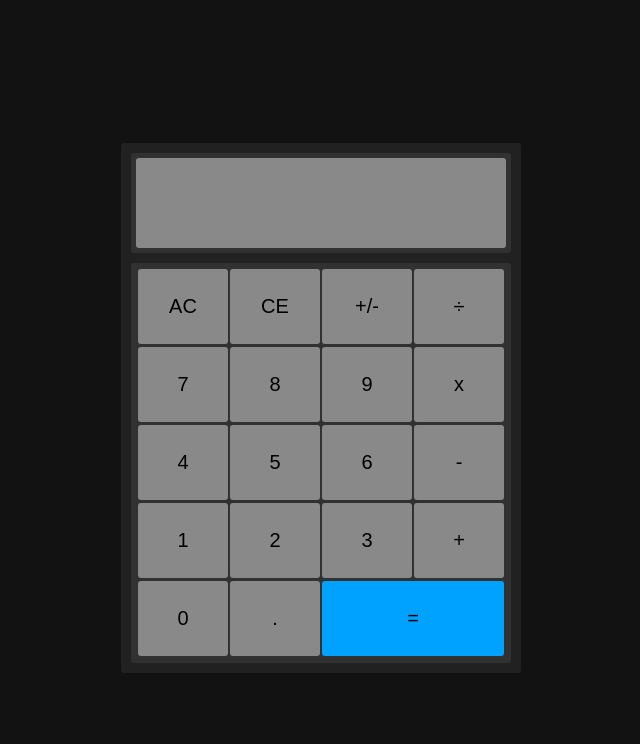
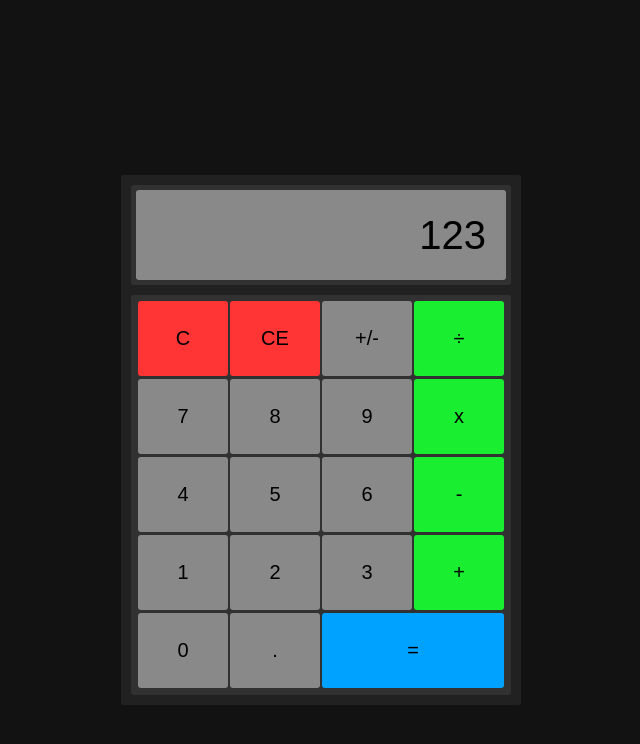
Before and after one commit to keffri/top-calculator, a plain HTML site: page index.html in a window 1280 px wide. Shown: the whole page, without its empty margins (319-959 px from the left). Drawn offline with Linux system fonts and the light colour scheme.

Commit message:
color changes

```diff
--- a/index.html
+++ b/index.html
@@ -9,25 +9,25 @@
   <body>
     <div class="calculator">
       <div class="display-bg">
-        <div class="display"></div>
+        <div class="display"><p class="display-text">123</p></div>
       </div>
       <div class="buttons">
-        <button class="calc__button bg-grey-light">AC</button>
-        <button class="calc__button bg-grey-light">CE</button>
+        <button class="calc__button bg-red">C</button>
+        <button class="calc__button bg-red">CE</button>
         <button class="calc__button bg-grey-light">+/-</button>
-        <button class="calc__button bg-grey-light">÷</button>
+        <button class="calc__button bg-green">÷</button>
         <button class="calc__button bg-grey-light">7</button>
         <button class="calc__button bg-grey-light">8</button>
         <button class="calc__button bg-grey-light">9</button>
-        <button class="calc__button bg-grey-light">x</button>
+        <button class="calc__button bg-green">x</button>
         <button class="calc__button bg-grey-light">4</button>
         <button class="calc__button bg-grey-light">5</button>
         <button class="calc__button bg-grey-light">6</button>
-        <button class="calc__button bg-grey-light">-</button>
+        <button class="calc__button bg-green">-</button>
         <button class="calc__button bg-grey-light">1</button>
         <button class="calc__button bg-grey-light">2</button>
         <button class="calc__button bg-grey-light">3</button>
-        <button class="calc__button bg-grey-light">+</button>
+        <button class="calc__button bg-green">+</button>
         <button class="calc__button bg-grey-light">0</button>
         <button class="calc__button bg-grey-light">.</button>
         <button class="calc__button bg-blue equals">=</button>
--- a/style.css
+++ b/style.css
@@ -5,9 +5,11 @@
 html,
 body {
   height: 100%;
+  font-family: Arial, Helvetica, sans-serif;
 }
 
 body {
+  overflow-y: hidden;
   background-color: #121212;
   position: relative;
 }
@@ -30,6 +32,22 @@ body {
   background-color: #40b9ff;
 }
 
+.bg-red {
+  background-color: #ff3535;
+}
+
+.bg-red:hover {
+  background-color: #ff4e4e;
+}
+
+.bg-green {
+  background-color: #1aee30;
+}
+
+.bg-green:hover {
+  background-color: #37f04a;
+}
+
 /**** CALCULATOR ****/
 
 .calculator {
@@ -41,7 +59,6 @@ body {
   width: 400px;
   background-color: #212121;
   border-radius: 3px;
-  font-size: 40px;
 }
 
 .display-bg {
@@ -62,6 +79,13 @@ body {
   height: 90px;
   width: 370px;
   background-color: #898989;
+}
+
+.display-text {
+  font-size: 40px;
+  line-height: 90px;
+  text-align: end;
+  padding-right: 20px;
 }
 
 .buttons {
```
